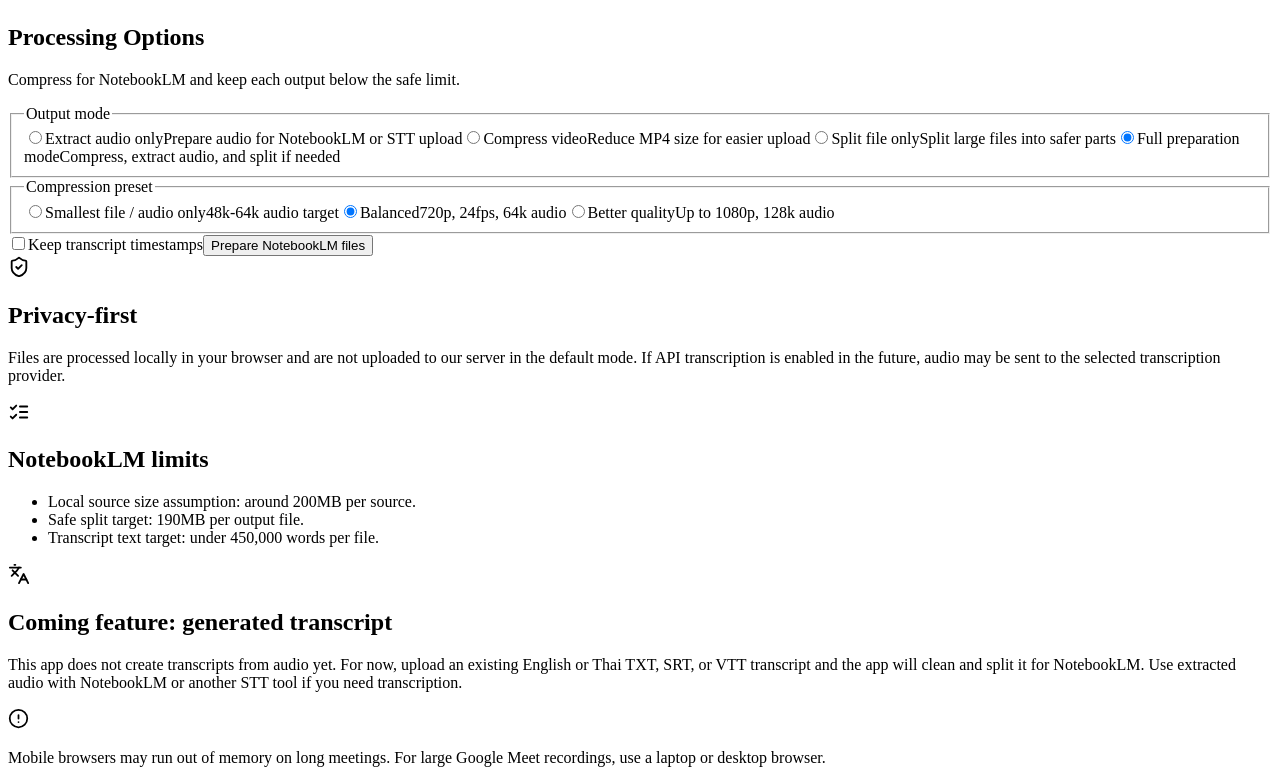
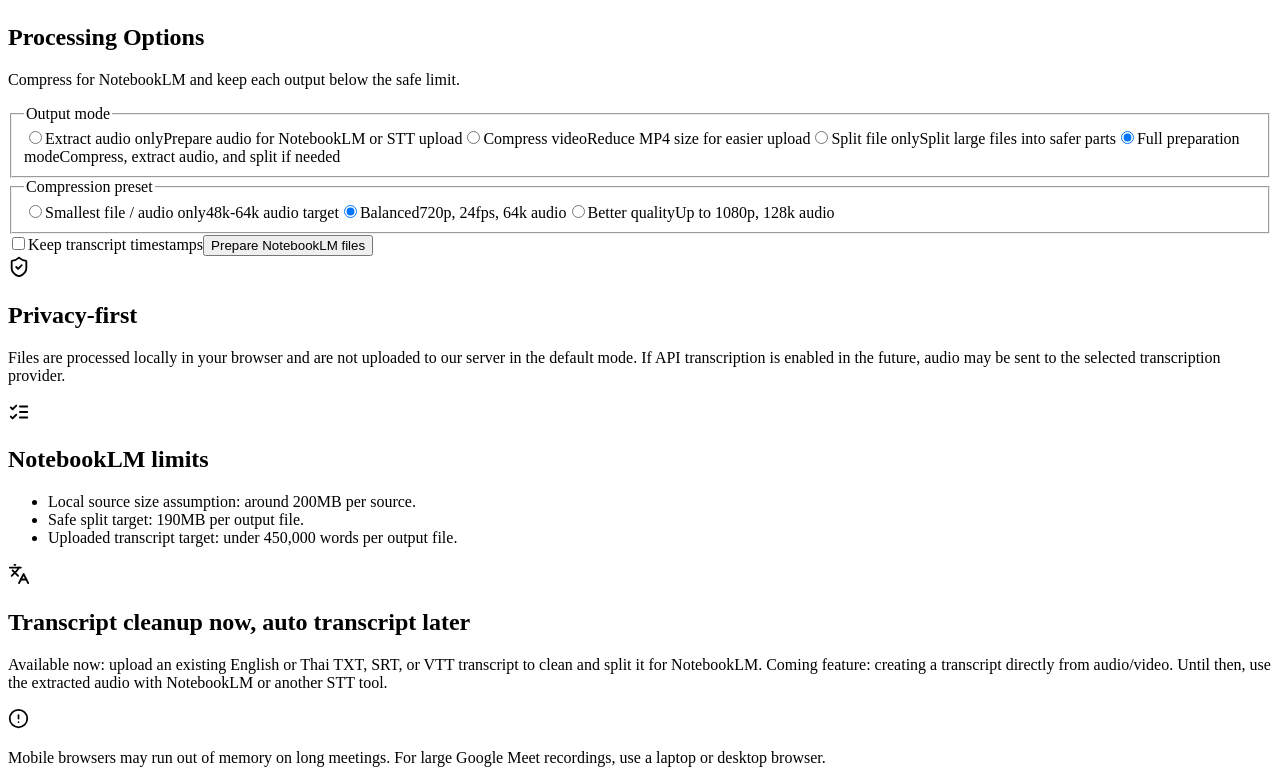
Before and after one commit to Waariss/meeting-shrinker, a React (Vite) app: page / in a window 1280 px wide. Shown: the part 428-1211 px from the top of the page. Built offline with nearby package versions, Linux system fonts and the light colour scheme; the HTML template or start-up script is replaced by a standard one.

Commit message:
Clarify transcript cleanup copy

```diff
--- a/src/App.tsx
+++ b/src/App.tsx
@@ -83,11 +83,11 @@
       limits: [
         'Local source size assumption: around 200MB per source.',
         'Safe split target: 190MB per output file.',
-        'Transcript text target: under 450,000 words per file.'
+        'Uploaded transcript target: under 450,000 words per output file.'
       ],
-      transcriptTitle: 'Coming feature: generated transcript',
+      transcriptTitle: 'Transcript cleanup now, auto transcript later',
       transcriptBody:
-        'This app does not create transcripts from audio yet. For now, upload an existing English or Thai TXT, SRT, or VTT transcript and the app will clean and split it for NotebookLM. Use extracted audio with NotebookLM or another STT tool if you need transcription.',
+        'Available now: upload an existing English or Thai TXT, SRT, or VTT transcript to clean and split it for NotebookLM. Coming feature: creating a transcript directly from audio/video. Until then, use the extracted audio with NotebookLM or another STT tool.',
       memoryNote:
         'Mobile browsers may run out of memory on long meetings. For large Google Meet recordings, use a laptop or desktop browser.'
     },
@@ -158,11 +158,11 @@
       limits: [
         'สมมติฐาน local source size: ประมาณ 200MB ต่อ source',
         'safe split target: 190MB ต่อไฟล์ output',
-        'เป้าหมาย transcript: ต่ำกว่า 450,000 คำต่อไฟล์'
+        'เป้าหมาย transcript ที่อัปโหลดเอง: ต่ำกว่า 450,000 คำต่อไฟล์ output'
       ],
-      transcriptTitle: 'Coming feature: สร้าง transcript อัตโนมัติ',
+      transcriptTitle: 'ตอนนี้ clean transcript ได้ / auto transcript ยังเป็น Coming feature',
       transcriptBody:
-        'ตอนนี้เว็บยังไม่สร้าง transcript จากเสียงเอง ถ้ามี transcript ภาษาไทยหรืออังกฤษเป็น TXT, SRT หรือ VTT อยู่แล้ว สามารถอัปโหลดเพื่อ clean และ split สำหรับ NotebookLM ได้ ส่วนการถอดเสียงให้ใช้ audio ที่แยกออกมากับ NotebookLM หรือ STT tool อื่นก่อน',
+        'ทำได้ตอนนี้: ถ้ามี transcript ภาษาไทยหรืออังกฤษเป็น TXT, SRT หรือ VTT อยู่แล้ว สามารถอัปโหลดเพื่อ clean และ split สำหรับ NotebookLM ได้ ส่วนที่ยังไม่มี: การสร้าง transcript จากเสียง/วิดีโอโดยตรง ระหว่างนี้ให้ใช้ audio ที่แยกออกมากับ NotebookLM หรือ STT tool อื่นก่อน',
       memoryNote: 'ไฟล์ประชุมยาว ๆ อาจทำให้ browser มือถือ memory ไม่พอ แนะนำให้ใช้ laptop หรือ desktop'
     },
     messages: {
```
